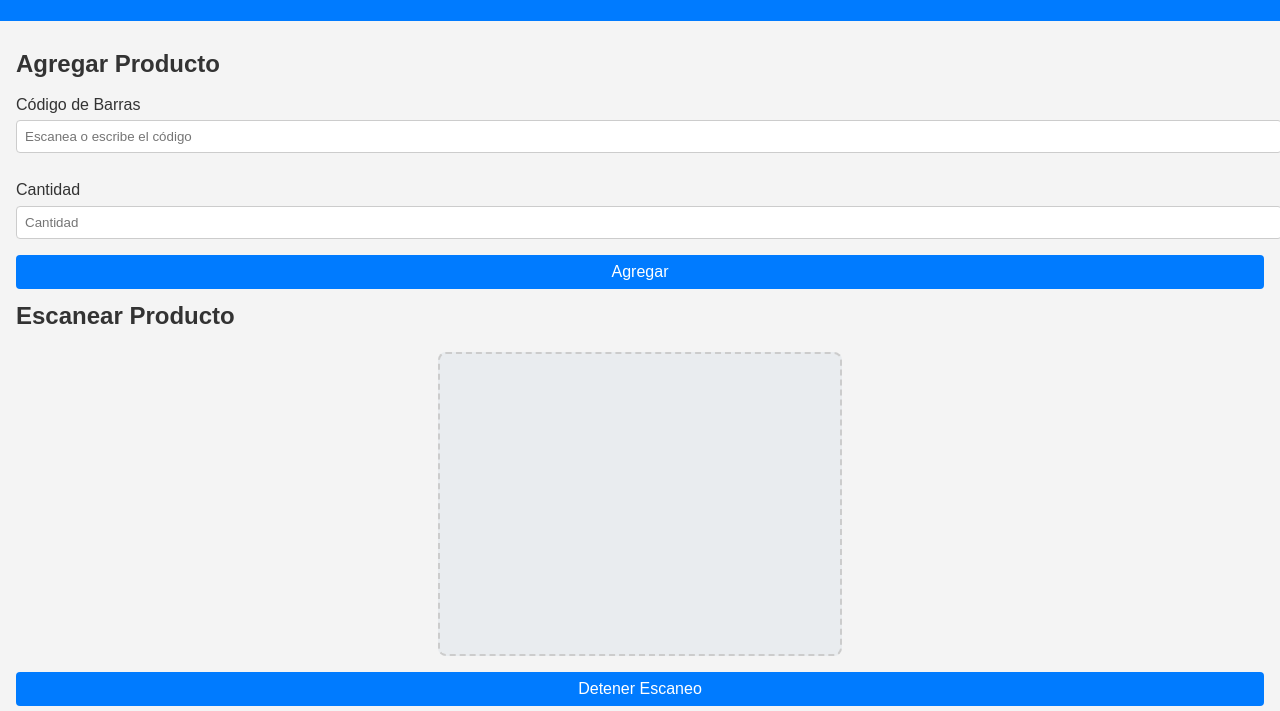
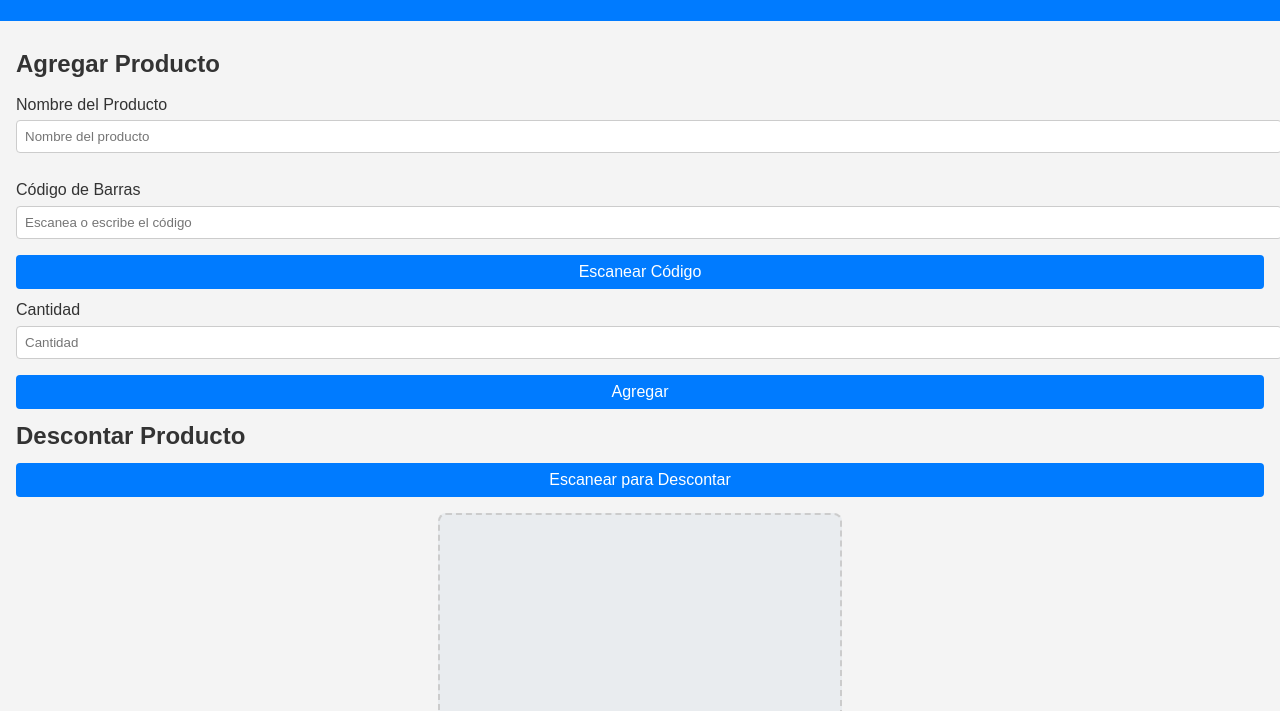
Before and after one commit to NextUserDC/nextuserdc.github.io, a plain HTML site: page index.html in a window 1280 px wide. Shown: the part 78-789 px from the top of the page. Drawn offline with Linux system fonts and the light colour scheme; a script that the page names is missing.

Commit message:
Update index.html

```diff
--- a/index.html
+++ b/index.html
@@ -13,23 +13,33 @@
     </header>
 
     <main>
+        <!-- Sección de agregar productos -->
         <section id="add-product">
             <h2>Agregar Producto</h2>
             <form id="add-product-form">
+                <label for="name">Nombre del Producto</label>
+                <input type="text" id="name" placeholder="Nombre del producto" required>
+
                 <label for="code">Código de Barras</label>
                 <input type="text" id="code" placeholder="Escanea o escribe el código" required>
+                <button type="button" id="scan-add-code">Escanear Código</button>
+
                 <label for="quantity">Cantidad</label>
                 <input type="number" id="quantity" placeholder="Cantidad" required>
+
                 <button type="submit">Agregar</button>
             </form>
         </section>
 
+        <!-- Sección de escaneo para descuentos -->
         <section id="scanner-section">
-            <h2>Escanear Producto</h2>
+            <h2>Descontar Producto</h2>
+            <button id="start-discount-scan">Escanear para Descontar</button>
             <div id="reader"></div>
             <button id="stop-scan">Detener Escaneo</button>
         </section>
 
+        <!-- Sección de inventario -->
         <section id="inventory">
             <h2>Inventario Actual</h2>
             <ul id="inventory-list">
```
